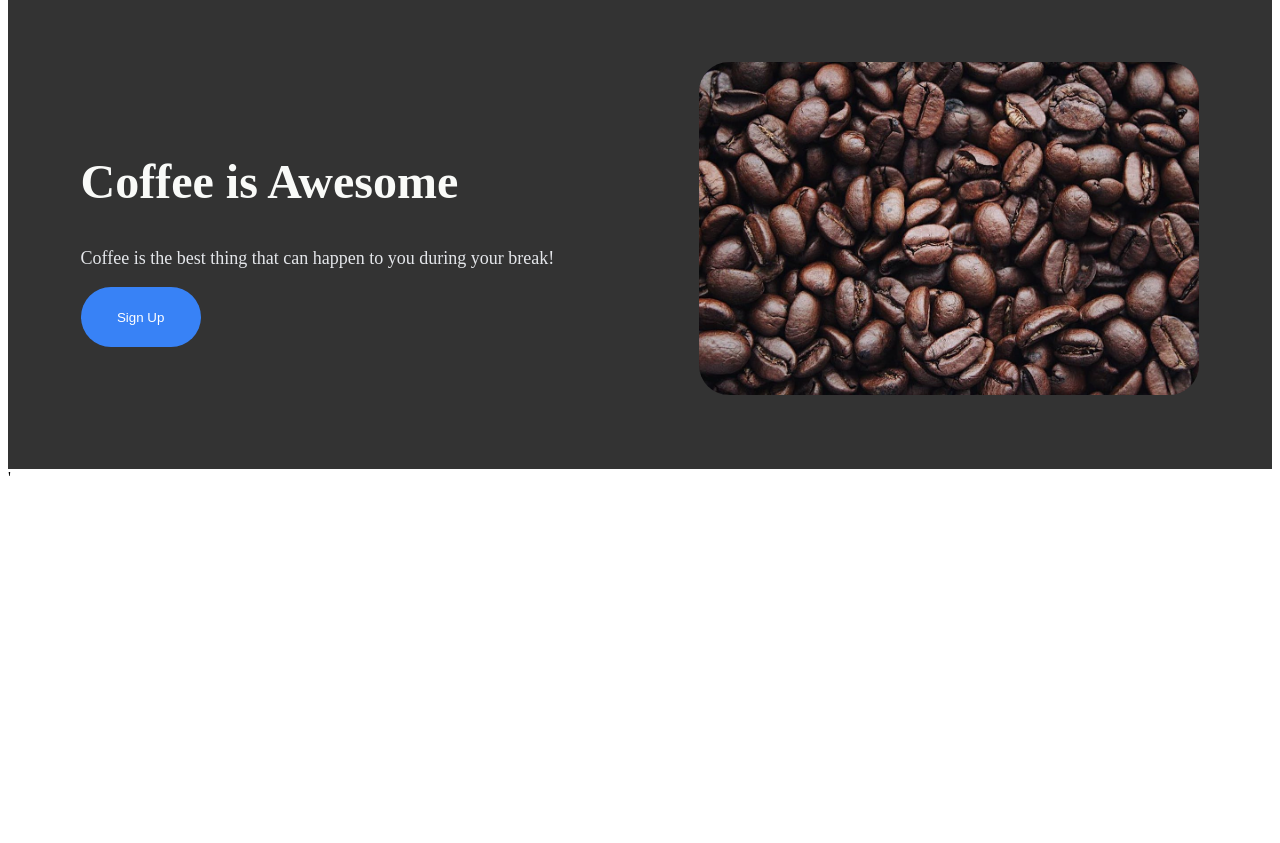
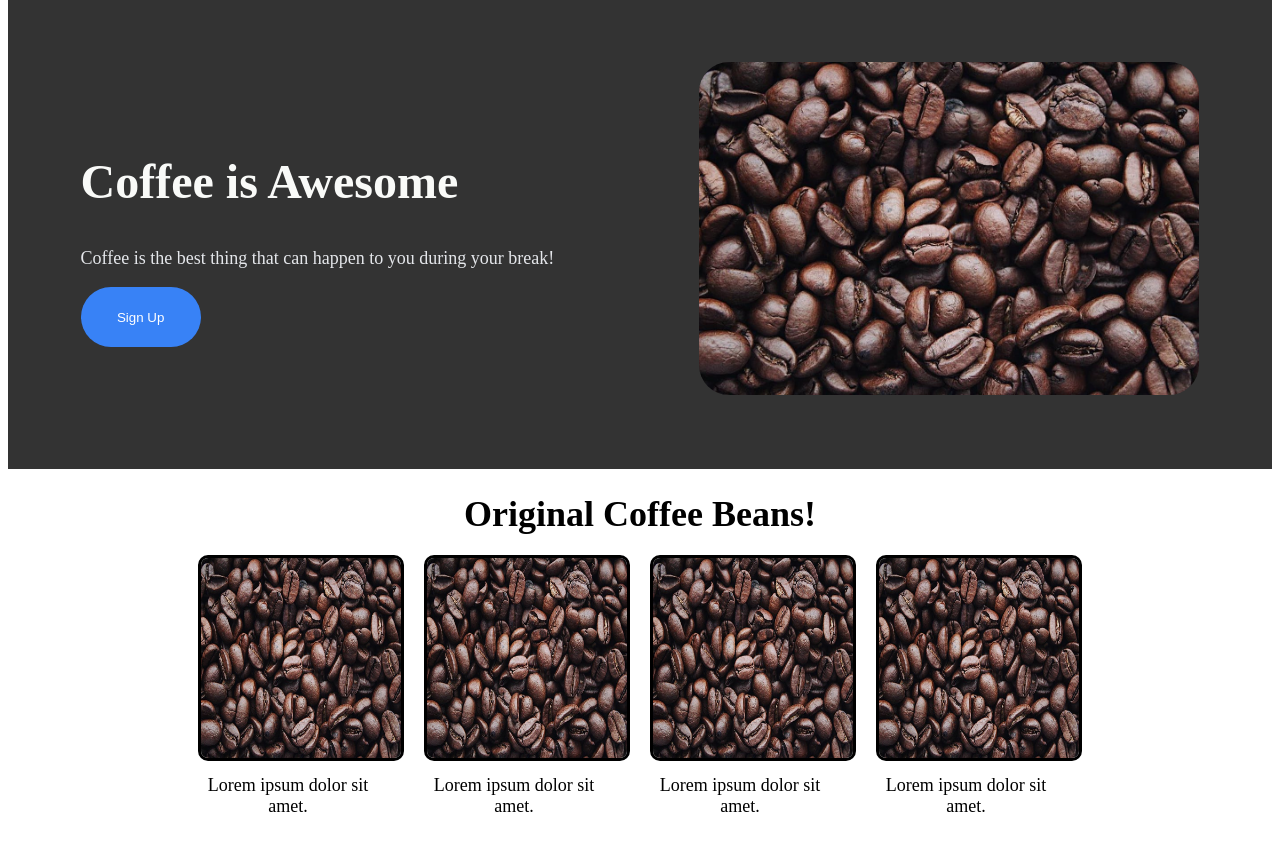
Before and after one commit to thedogukandizman/landing-page, a plain HTML site: page index.html in a window 1280 px wide. Shown: the part 190-1033 px from the top of the page. Before the commit the page ends 800 px from the top, so only its background shows below. Drawn offline with Linux system fonts and the light colour scheme.

Commit message:
Create a semantic HTML structure for main and design it with CSS

```diff
--- a/index.html
+++ b/index.html
@@ -38,7 +38,33 @@
         <div class="right-content">
             <img src="/imgs/coffee2.jpeg" alt="Coffee picture">
         </div>
-    </section>'
+    </section>
+
+    <main class="main-container">
+        <div class="top-part">
+            <h1 class="second-h1">Original Coffee Beans!</h1>
+        </div>
+        <div class="images">
+            <div class="image-container">
+                <img src="/imgs/coffee2.jpeg" alt="">
+                <p>Lorem ipsum dolor sit amet.</p>
+            </div>
+            <div class="image-container">
+                <img src="/imgs/coffee2.jpeg" alt="">
+                <p>Lorem ipsum dolor sit amet.</p>
+            </div>
+            <div class="image-container">
+                <img src="/imgs/coffee2.jpeg" alt="">
+                <p>Lorem ipsum dolor sit amet.</p>
+            </div>
+            <div class="image-container">
+                <img src="/imgs/coffee2.jpeg" alt="">
+                <p>Lorem ipsum dolor sit amet.</p>
+            </div>
+        </div>
+    </main>
+
+
 
 </body>
 </html>
--- a/styles.css
+++ b/styles.css
@@ -95,3 +95,41 @@ button {
     margin: 70px;
     border-radius: 30px;
 }
+.main-container {
+    display: flex;
+    flex-direction: column;
+    align-items: center; /* Center the content horizontally */
+    text-align: center; /* Center text within the container */
+}
+
+.second-h1 {
+    color: black;
+    font-size: 36px;
+    font-weight: 900;
+    margin-bottom: 20px; /* Add spacing below the heading */
+}
+
+.images {
+    display: flex;
+    flex-wrap: wrap; /* Wrap the image containers to the next row if necessary */
+    justify-content: center; /* Center the images horizontally */
+    gap: 20px;
+}
+
+.image-container {
+    text-align: center; /* Center text within each container */
+}
+
+.images img {
+    height: 200px;
+    width: 200px;
+    border-radius: 10px;
+    border: solid;
+    overflow: clip;
+}
+
+.images p {
+    width: 180px;
+    margin-top: 10px; /* Add spacing above each paragraph */
+    color: black;
+}
```
